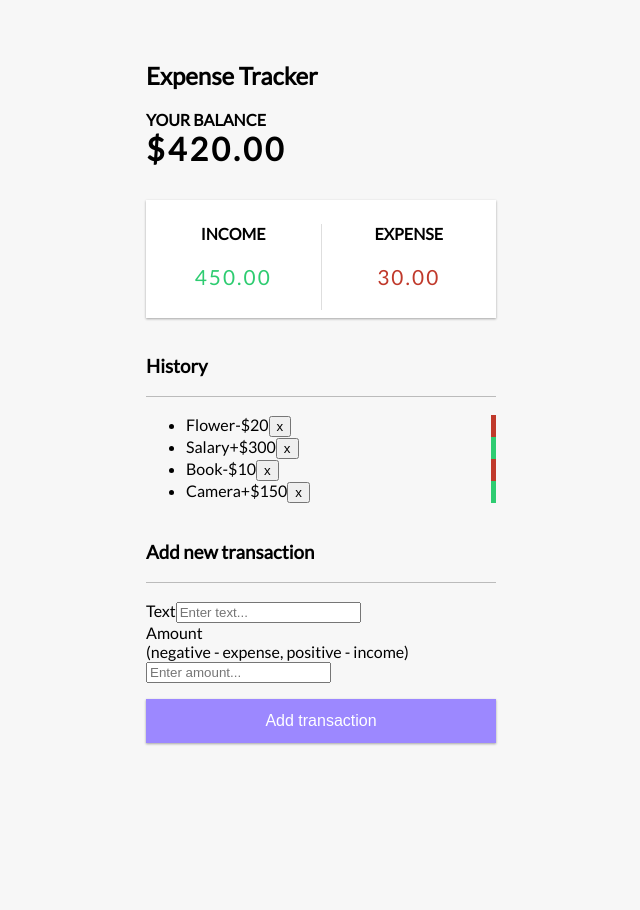
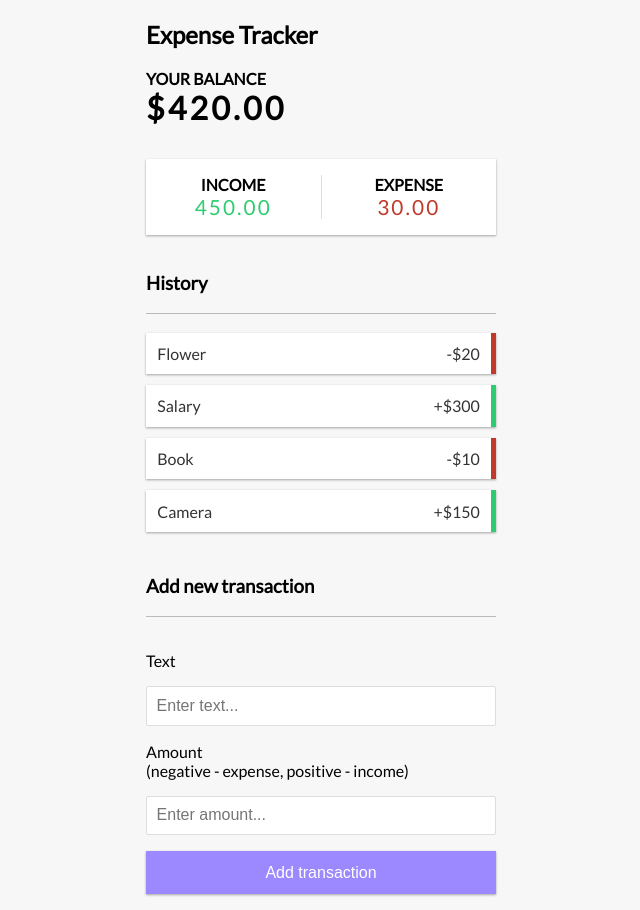
Before and after one commit to MelanieJindali/Cash-Track, a React (Create React App) app in the folder cash-track/: page / in a window 1280 px wide. Shown: the whole page, without its empty margins (319-959 px from the left). Before the commit the page ends 800 px from the top, so only its background shows below. Built offline with nearby package versions, Linux system fonts and the light colour scheme.

Commit message:
More styling!

```diff
--- a/cash-track/src/App.css
+++ b/cash-track/src/App.css
@@ -43,9 +43,10 @@ h4 {
 .inc-exp-container {
   background-color: #fff;
   box-shadow: var(--box-shadow);
-  padding: 1.5em 0 .5em;
+  padding: 1em 0;
   display: flex;
   justify-content: space-between;
+  align-items: center;
   margin: 2em 0;
 }
 
@@ -58,6 +59,21 @@ h4 {
   border-right: 1px solid #dedede;
 }
 
+input[type='text'],
+input[type='number'] {
+  border: 1px solid #dedede;
+  border-radius: 2px;
+  display: block;
+  font-size: 1em;
+  padding: .6em;
+  width: 100%;
+}
+
+label {
+  display: inline-block;
+  margin: 1em 0;
+}
+
 .money {
   font-size: 1.3em;
   letter-spacing: .1em;
@@ -66,17 +82,36 @@ h4 {
 
 .money.plus {
   color: #2ecc71;
+  margin: 0;
 }
 
 .money.minus {
   color: #c0392b;
+  margin: 0;
 }
 
-li.plus {
+.list {
+  list-style-type: none;
+  padding: 0;
+  margin-bottom: 2.7em;
+}
+
+.list li {
+  background-color: #fff;
+  box-shadow: var(--box-shadow);
+  color: #333;
+  display: flex;
+  justify-content: space-between;
+  position: relative;
+  padding: .7em;
+  margin: .7em 0;
+}
+
+.list li.plus {
   border-right: 5px solid #2ecc71;
 }
 
-li.minus {
+.list li.minus {
   border-right: 5px solid #c0392b;
 }
 
@@ -97,3 +132,29 @@ li.minus {
 .delete-btn:focus {
   outline: 0;
 }
+
+.delete-btn {
+  cursor: pointer;
+  background-color: #e74c3c;
+  border: 0;
+  color: #fff;
+  font-size: 1.1em;
+  line-height: 1.1em;
+  padding: .2em .5em;
+  position: absolute;
+  top: 50%;
+  left: 0;
+  transform: translate(-100%, -50%);
+  opacity: 0;
+  transition: opacity 0.3s ease;
+}
+
+.list li:hover .delete-btn {
+  opacity: 1;
+}
+
+@media (max-width: 320px) {
+  .container {
+    width: 300px;
+  }
+}
--- a/cash-track/src/components/TransactionList.js
+++ b/cash-track/src/components/TransactionList.js
@@ -8,7 +8,7 @@ export const TransactionList = () => {
 	return (
 		<div>
 			<h3>History</h3>
-			<ul>
+			<ul className='list'>
 				{transactions.map((transaction) => (
 					<Transaction key={transaction.id} transaction={transaction} />
 				))}
```
